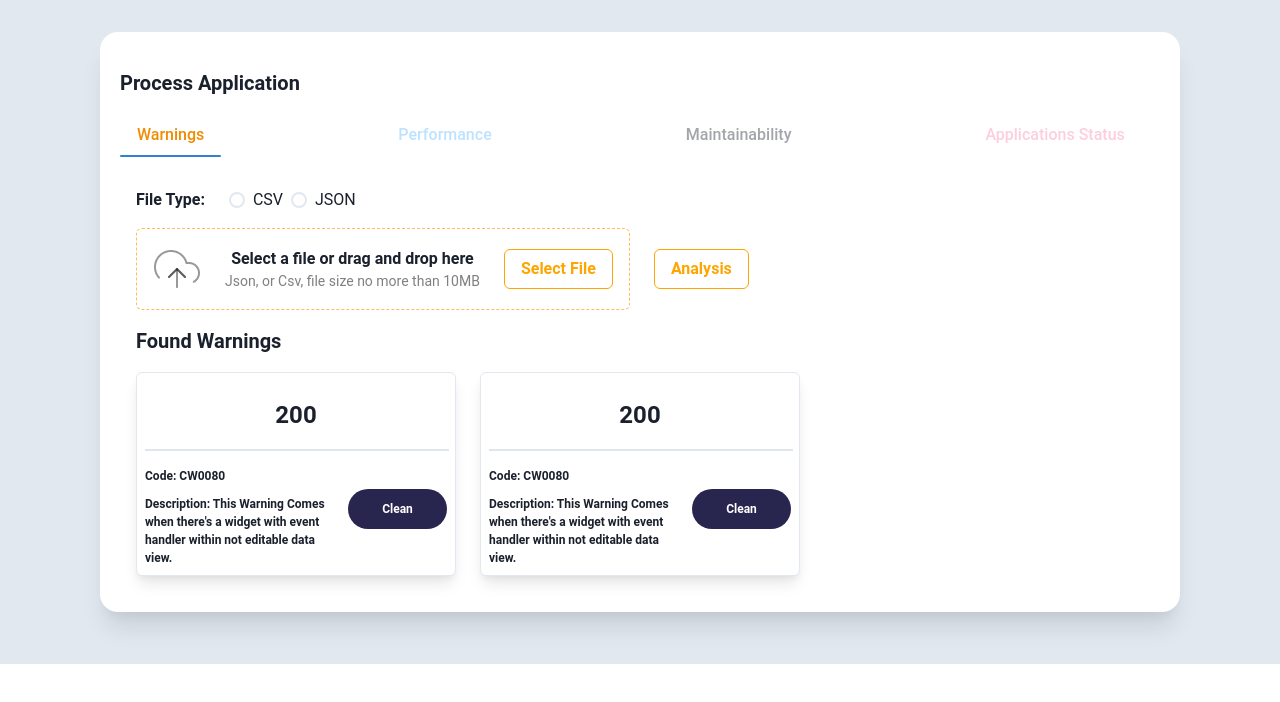
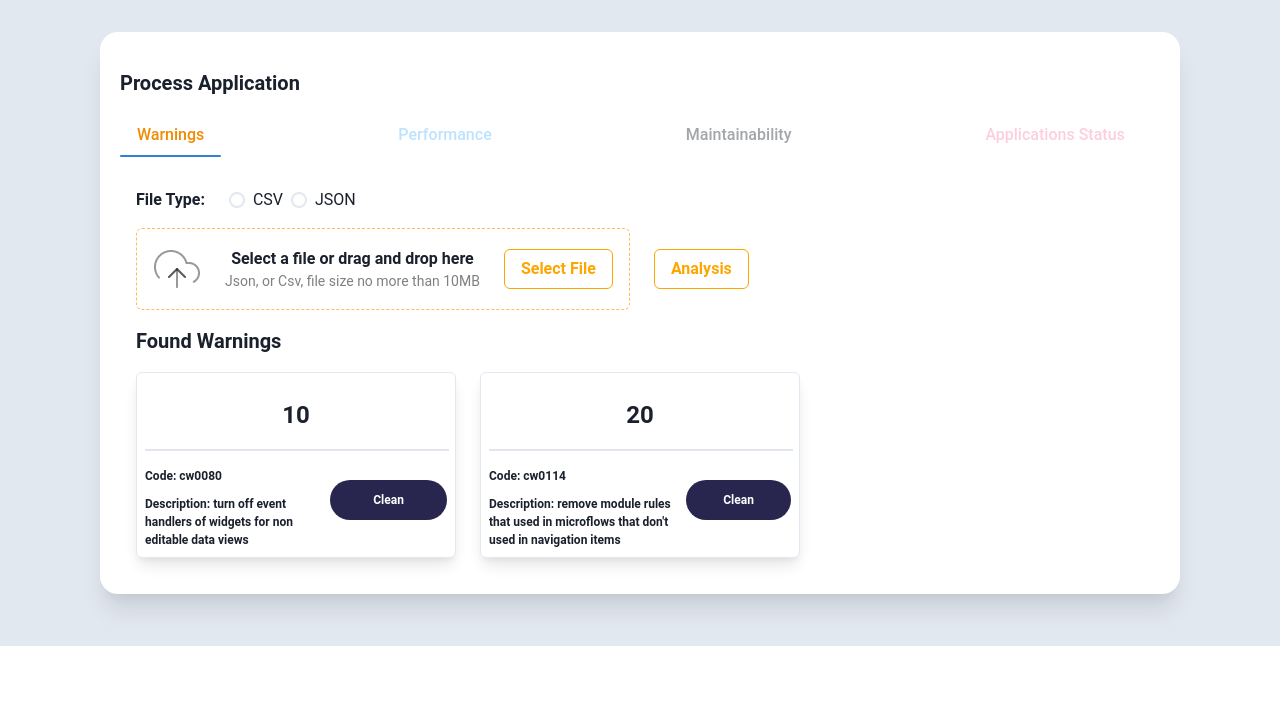
Before and after one commit to Hasan-droid/Polaris_SDK_FE_React, a React (Vite) app: page / in a window 1280 px wide. Shown: the top 702 px of the page. Built offline with nearby package versions, Linux system fonts and the light colour scheme.

Commit message:
Run cw0114 warning 1-enable upload section 2-send request to backend with the uploaded file using formData 3-start to use types and enum

```diff
--- /dev/null
+++ b/src/components/FileUpload.tsx
@@ -0,0 +1,69 @@
+import React, { useRef } from "react";
+import { Box, Button, Image, Stack, Text } from "@chakra-ui/react";
+import uploadCloud from "../assets/uploadCloud.png";
+
+interface FileUploadProps {
+  setFile: React.Dispatch<React.SetStateAction<File | null>>;
+}
+
+function FileUpload({ setFile }: FileUploadProps) {
+  const fileInputRef = useRef<HTMLInputElement | null>(null);
+
+  const handleFileChange = (event: React.ChangeEvent<HTMLInputElement>) => {
+    if (event.target.files) {
+      setFile(event.target.files[0]);
+      console.log("event.target.files[0] ", event.target.files[0]);
+    }
+  };
+
+  const handleButtonClick = () => {
+    if (fileInputRef.current) {
+      fileInputRef.current.click();
+    }
+  };
+
+  return (
+    <form>
+      <Stack direction="row" alignItems="center" spacing={"6"} mb="sm">
+        <Box
+          borderStyle={"dashed"}
+          borderColor={"#ffbb5c"}
+          borderWidth={"1px"}
+          borderRadius={"md"}
+          p={4}
+          mb={4}
+          width={"fit-content"}
+        >
+          <Stack direction="row" alignItems="center" spacing={"6"} mb="sm">
+            <Image src={uploadCloud} />
+            <Stack direction="column" alignItems="center" mb="sm" spacing={"-0.5"}>
+              <Text fontSize={"md"} fontWeight="bold" textAlign="left">
+                Select a file or drag and drop here
+              </Text>
+              <Text color={"gray"} fontSize={"sm"} textAlign="left">
+                Json, or Csv, file size no more than 10MB
+              </Text>
+            </Stack>
+            <Button colorScheme="teal" variant="outline" color={"orange"} onClick={handleButtonClick}>
+              Select File
+            </Button>
+            <input
+              type="file"
+              id="file"
+              name="file"
+              onChange={handleFileChange}
+              style={{ display: "none" }}
+              ref={fileInputRef}
+              accept=".json,.csv"
+            />
+          </Stack>
+        </Box>
+        <Button colorScheme="teal" variant="outline" color={"orange"} mb={"4"}>
+          Analysis
+        </Button>
+      </Stack>
+    </form>
+  );
+}
+
+export default FileUpload;
--- a/src/components/ProcessApplication.tsx
+++ b/src/components/ProcessApplication.tsx
@@ -11,29 +11,23 @@ import {
   Radio,
   RadioGroup,
   Stack,
-  Image,
-  Button,
   Grid,
 } from "@chakra-ui/react";
 import { useState } from "react";
-import uploadCloud from "../assets/uploadCloud.png";
 import WarningsCard from "./WarningsCard";
 import Stepper from "./Stepper";
 import axios from "axios";
 import { EventSourcePolyfill } from "event-source-polyfill";
-
-interface EventSourceError extends Event {
-  error: {
-    message: string;
-    stack: string;
-  };
-}
+import FileUpload from "./FileUpload";
+import { ITaskCode, IEventSourceError } from "../types/processApplication.types";
+import { TaskCode } from "../utils/enums";
 
 function ProcessApplication() {
   const [activeIndex, setActiveIndex] = useState(0);
   const [itemClicked, setItemClicked] = useState(false);
   const [showStepper, setShowStepper] = useState(false);
   const [currentStep, setCurrentStep] = useState("");
+  const [file, setFile] = useState<File | null>(null);
 
   const setupEventSourceConnection = async (token: string) => {
     try {
@@ -47,7 +41,7 @@ function ProcessApplication() {
         console.log("event", event);
       };
       eventSource.onmessage = (event) => {
-        const [prefix, eventType, prefix2, eventData] = event.data.split(":");
+        const [, eventType, , eventData] = event.data.split(":");
         if (eventType === "info") {
           setCurrentStep(eventData);
           if (eventData.toLowerCase() === "service completed") {
@@ -59,7 +53,7 @@ function ProcessApplication() {
         }
       };
       eventSource.onerror = (error) => {
-        const eventError = error as EventSourceError;
+        const eventError = error as IEventSourceError;
         if (eventError.error.message.includes("No activity within 45000 milliseconds")) {
           console.log("EventSource Connection Closed due to inactivity");
           eventSource.close();
@@ -73,22 +67,25 @@ function ProcessApplication() {
     }
   };
 
-  const handleClick = async () => {
+  const handleClean = async (TaskCode: ITaskCode): Promise<void> => {
+    if (!file) {
+      console.log("No File Selected");
+      return;
+    }
     setItemClicked(true);
     setCurrentStep("verifying user");
     setShowStepper(true);
-    const bodyData = {
-      pat: "7Tsbdz362meSQVE8YzfKp3FaL4XHNgappmih8KSXWxXHi9h2AfsCvLSY537WwTJAFqJ1WPzMXXXjLQfmLLjC6f2wrEvpDrVzkZkV",
-      appId: "163b0cee-8f29-452a-84d1-8b986db9fcde",
-      sdkTask: "warning",
-      taskCode: "cw0080",
-    };
+    const formData = new FormData();
+    formData.append("errorFile", file);
+    formData.append(
+      "pat",
+      "7Tsbdz362meSQVE8YzfKp3FaL4XHNgappmih8KSXWxXHi9h2AfsCvLSY537WwTJAFqJ1WPzMXXXjLQfmLLjC6f2wrEvpDrVzkZkV"
+    );
+    formData.append("appId", "163b0cee-8f29-452a-84d1-8b986db9fcde");
+    formData.append("sdkTask", "warning");
+    formData.append("taskCode", TaskCode.warningCode?.toString() || "");
     try {
-      const serverResponse = await axios.post(import.meta.env.VITE_SERVER_URL + "/services/", bodyData, {
-        headers: {
-          "Content-Type": "application/json",
-        },
-      });
+      const serverResponse = await axios.post(import.meta.env.VITE_SERVER_URL + "/services/", formData);
       if (serverResponse.status === 200) {
         console.log("Data Posted Successfully", serverResponse.data);
         setCurrentStep("user verified");
@@ -141,41 +138,25 @@ function ProcessApplication() {
                   </Stack>
                 </RadioGroup>
               </Stack>
-              <Stack direction="row" alignItems="center" spacing={"6"} mb="sm">
-                <Box
-                  borderStyle={"dashed"}
-                  borderColor={"#ffbb5c"}
-                  borderWidth={"1px"}
-                  borderRadius={"md"}
-                  p={4}
-                  mb={4}
-                  width={"fit-content"}
-                >
-                  <Stack direction="row" alignItems="center" spacing={"6"} mb="sm">
-                    <Image src={uploadCloud} />
-                    <Stack direction="column" alignItems="center" mb="sm" spacing={"-0.5"}>
-                      <Text fontSize={"md"} fontWeight="bold" textAlign="left">
-                        Select a file or drag and drop here
-                      </Text>
-                      <Text color={"gray"} fontSize={"sm"} textAlign="left">
-                        Json, or Csv, file size no more than 10MB
-                      </Text>
-                    </Stack>
-                    <Button colorScheme="teal" variant="outline" color={"orange"}>
-                      Select File
-                    </Button>
-                  </Stack>
-                </Box>
-                <Button colorScheme="teal" variant="outline" color={"orange"} mb={"4"}>
-                  Analysis
-                </Button>
-              </Stack>
+              <FileUpload setFile={setFile} />
               <Text fontSize={"xl"} fontWeight="bold" textAlign="left" mb={"4"}>
                 Found Warnings
               </Text>
               <Grid templateColumns="repeat(3, 1fr)" gap={6}>
-                <WarningsCard itemClicked={itemClicked} handleClick={handleClick} />
-                <WarningsCard itemClicked={itemClicked} handleClick={handleClick} />
+                <WarningsCard
+                  itemClicked={itemClicked}
+                  handleClick={() => handleClean({ warningCode: TaskCode.cw0080 })}
+                  taskCode={TaskCode.cw0080}
+                  description="turn off event handlers of widgets for non editable data views"
+                  warningsNumber={10}
+                />
+                <WarningsCard
+                  itemClicked={itemClicked}
+                  handleClick={() => handleClean({ warningCode: TaskCode.cw0114 })}
+                  taskCode={TaskCode.cw0114}
+                  description="remove module rules that used in microflows that don't used in navigation items"
+                  warningsNumber={20}
+                />
               </Grid>
               {showStepper && (
                 <>
--- a/src/components/WarningsCard.tsx
+++ b/src/components/WarningsCard.tsx
@@ -1,10 +1,6 @@
 import { Card, CardBody, Stack, Text, Divider, Button } from "@chakra-ui/react";
 import { css } from "@emotion/react";
-
-interface WarningsCardProps {
-  itemClicked: boolean;
-  handleClick: () => void;
-}
+import { IWarningsCardProps } from "../types/warningCard.types";
 
 const extendedStyles = css`
   &:hover:disabled {
@@ -14,22 +10,21 @@ const extendedStyles = css`
   }
 `;
 
-function WarningsCard({ itemClicked, handleClick }: WarningsCardProps) {
+function WarningsCard({ itemClicked, handleClick, taskCode, description, warningsNumber }: IWarningsCardProps) {
   return (
     <Card maxW="xs" boxShadow={"lg"} border={"1px"} borderColor={"gray.200"}>
       <CardBody m={"-3"}>
         <Text fontSize={"2xl"} fontWeight="bold" textAlign="center" mb={4} mt={4}>
-          200
+          {warningsNumber}
         </Text>
         <Divider borderWidth={"1.5px"} borderColor={"gray.300"} />
         <Stack direction="row" alignItems="center" spacing={"3"}>
           <Stack direction="column" alignItems="left">
             <Text fontSize={"xs"} fontWeight="bold" textAlign="left" mt={4}>
-              Code: CW0080
+              Code: {taskCode}
             </Text>
             <Text fontSize={"xs"} fontWeight="bold" textAlign="left" mt={0.5}>
-              Description: This Warning Comes when there's a widget with event handler within not editable data
-              view.
+              Description: {description}
             </Text>
           </Stack>
           <Button css={extendedStyles} variant="brand" isDisabled={itemClicked} onClick={() => handleClick()}>
--- /dev/null
+++ b/src/utils/enums.ts
@@ -0,0 +1,4 @@
+export enum TaskCode {
+  cw0080 = "cw0080",
+  cw0114 = "cw0114",
+}
```
Also changed, not shown: src/types/processApplication.types.ts (added, +12 -0 lines), src/types/warningCard.types.ts (added, +9 -0 lines).
